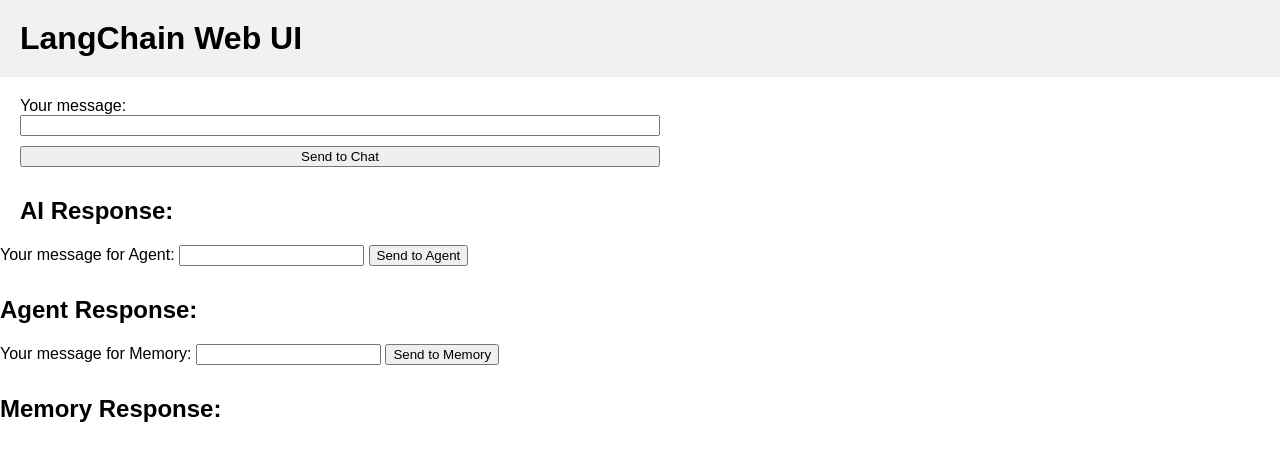
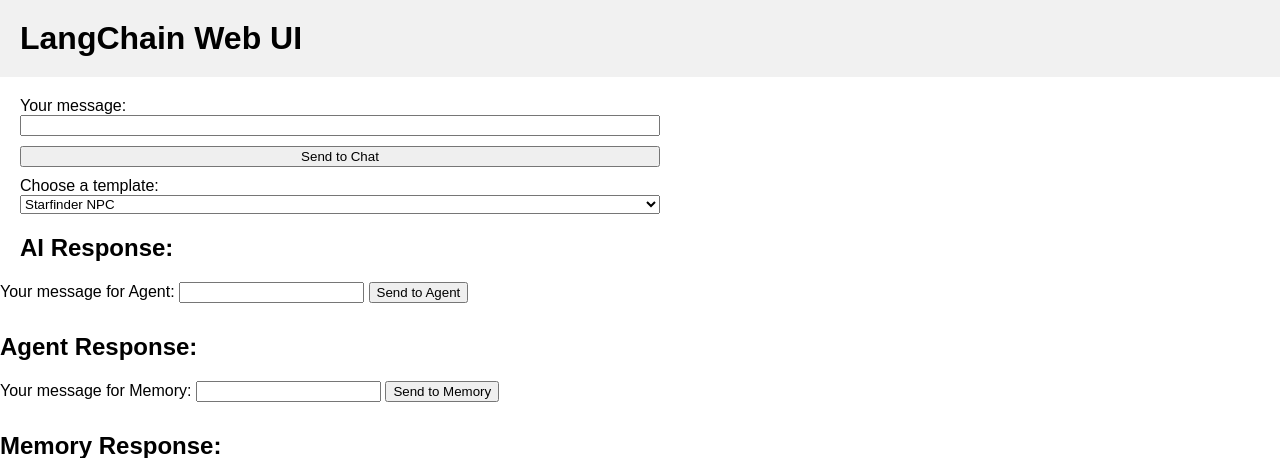
Before and after one commit to 2good4hisowngood/LangChain, a Flask app: page / in a window 1280 px wide. Shown: the top 458 px of the page. Run offline with Flask 3, Linux system fonts and the light colour scheme.

Commit message:
Failed Template attempt, will try more for #2

```diff
--- /dev/null
+++ b/prompt_templates.json
@@ -0,0 +1,17 @@
+[
+    {
+        "id": 1,
+        "name": "Starfinder NPC",
+        "template": "Create an insteresting Starfinder NPC for a campaign. Include Name, Race, Class, Themes, Unique Weapon, and Catchphrase: {input}"
+    },
+    {
+        "id": 2,
+        "name": "Advice",
+        "template": "I need advice on: {input}. What should I do?"
+    },
+    {
+        "id": 3,
+        "name": "Explanation",
+        "template": "Can you explain: {input}?"
+    }
+]
--- a/static/script.js
+++ b/static/script.js
@@ -56,3 +56,33 @@
     const data = await response.json();
     responseContainerMemory.textContent = data.response;
 });
+
+async function loadTemplates() {
+    const response = await fetch("/templates");
+    const data = await response.json();
+    const templateSelector = document.getElementById("template-selector");
+    data.templates.forEach((template) => {
+        const option = document.createElement("option");
+        option.value = template.id;
+        option.textContent = template.name;
+        templateSelector.appendChild(option);
+    });
+}
+
+loadTemplates();
+
+form.addEventListener("submit", async (e) => {
+    e.preventDefault();
+    const input = userInput.value;
+    const selectedTemplateId = templateSelector.value;
+    const response = await fetch("/chat", {
+        method: "POST",
+        headers: {
+            "Content-Type": "application/json",
+        },
+        body: JSON.stringify({ input, template_id: selectedTemplateId }),
+    });
+
+    const data = await response.json();
+    responseContainer.textContent = data.response;
+});
--- a/templates/index.html
+++ b/templates/index.html
@@ -14,6 +14,9 @@
         <label for="user-input">Your message:</label>
         <input type="text" id="user-input" required>
         <button type="submit">Send to Chat</button>
+        <label for="template-selector">Choose a template:</label>
+        <select id="template-selector">
+        </select>
     </form>
     <div id="response-container">
         <h2>AI Response:</h2>
```
